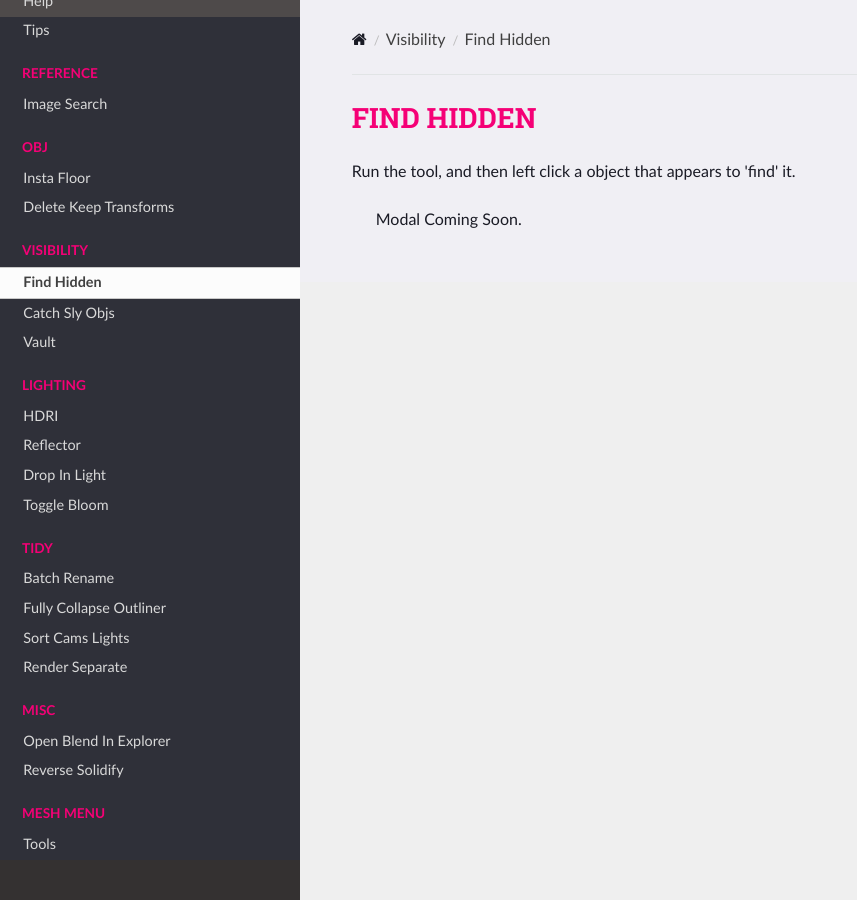
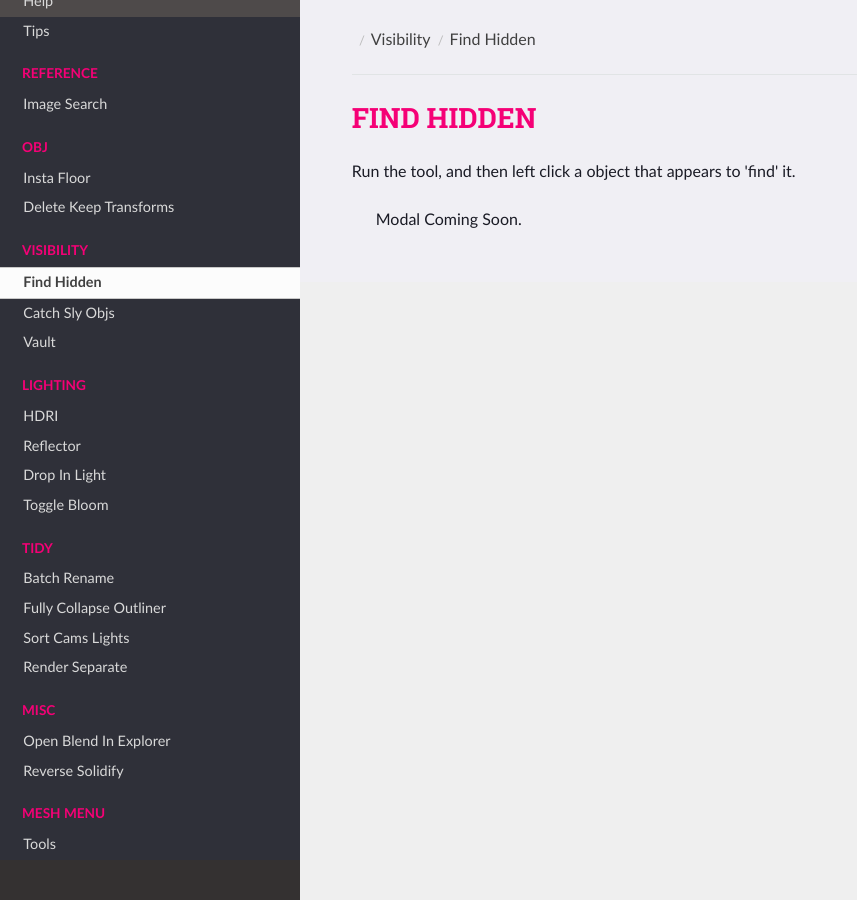
Before and after one commit to CGLIFE7/KronosDocs, an MkDocs documentation site: the page built from docs/docs/tutorial/find_hidden.md, in a window 1280 px wide. Shown: the whole page, without its empty margins (0-857 px from the left). Built offline with MkDocs 1.6.1, drawn with Linux system fonts in a browser that asks for light colours; nearby versions of some CDN libraries.

Commit message:
Update extra.css

```diff
--- a/docs/docs/extra.css
+++ b/docs/docs/extra.css
@@ -59,10 +59,9 @@ footer {
     display: none !important;
 }
 
-
-/* .icon-home {
+.icon-home {
     display: none !important;
-} */
+}
 
 
 /* .fa-home::before,
```
